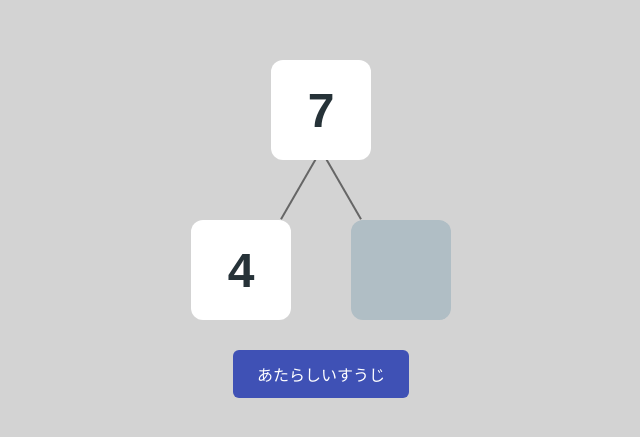
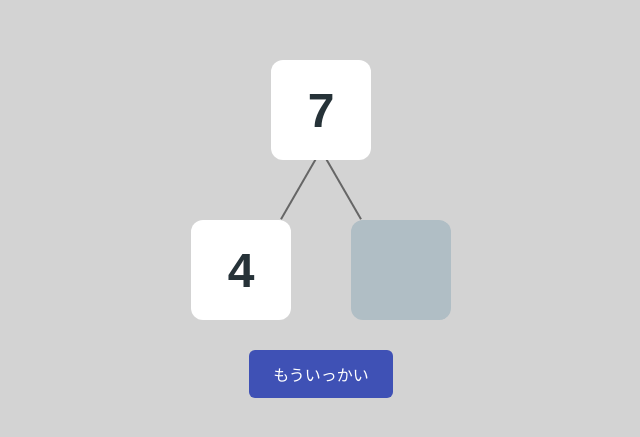
Before and after one commit to 5Tpj84eE/splitnumbers.github.io, a plain HTML site: page index.html in a window 1280 px wide. Shown: the part 171-608 px from the top of the page, without its empty margins (319-959 px from the left). Drawn offline with Linux system fonts and the light colour scheme.

Commit message:
Add files via upload

```diff
--- a/index.html
+++ b/index.html
@@ -115,7 +115,7 @@
       </div>
     </div>
 
-    <button id="new">あたらしいすうじ</button>
+    <button id="new">もういっかい</button>
   </div>
 
   <script>
```
